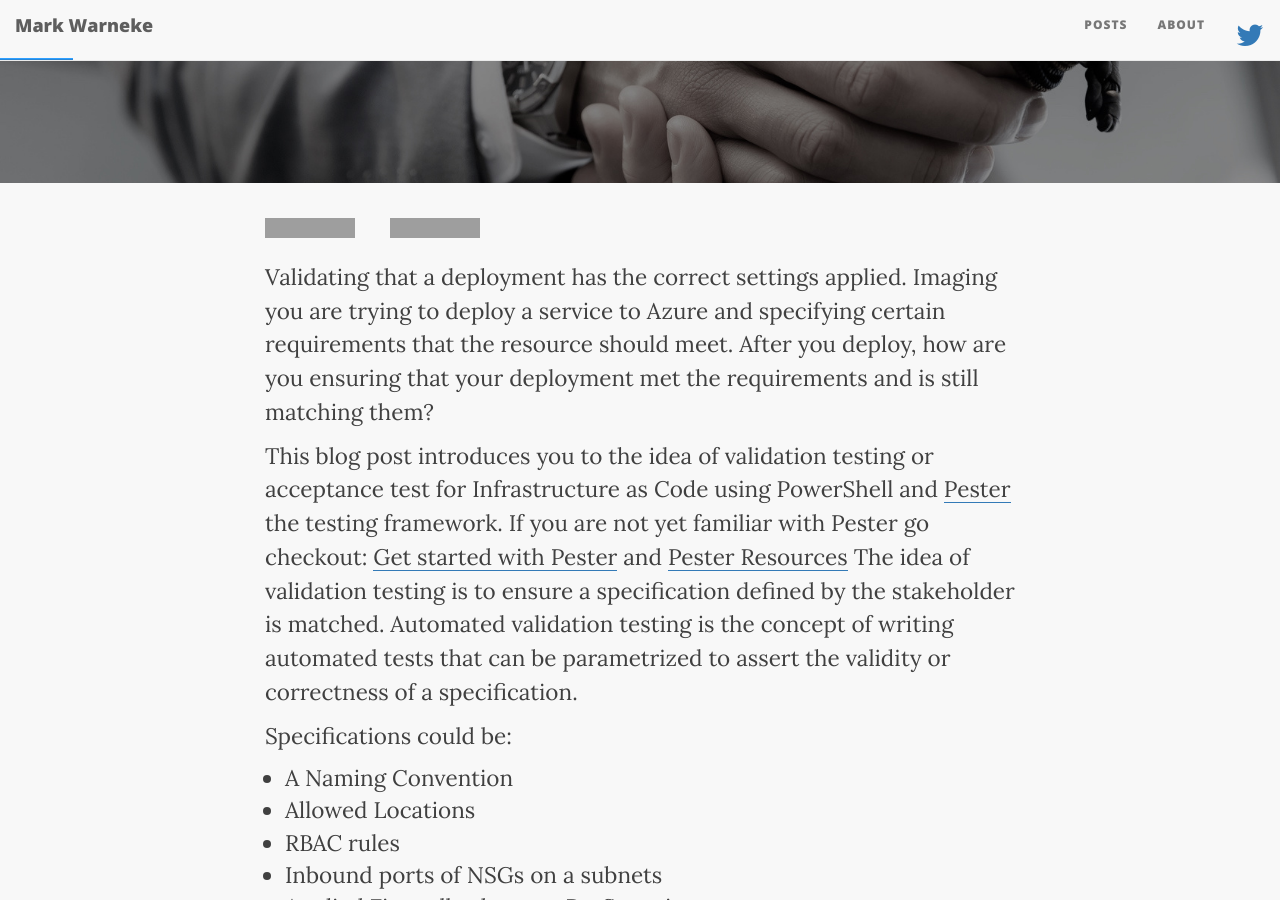
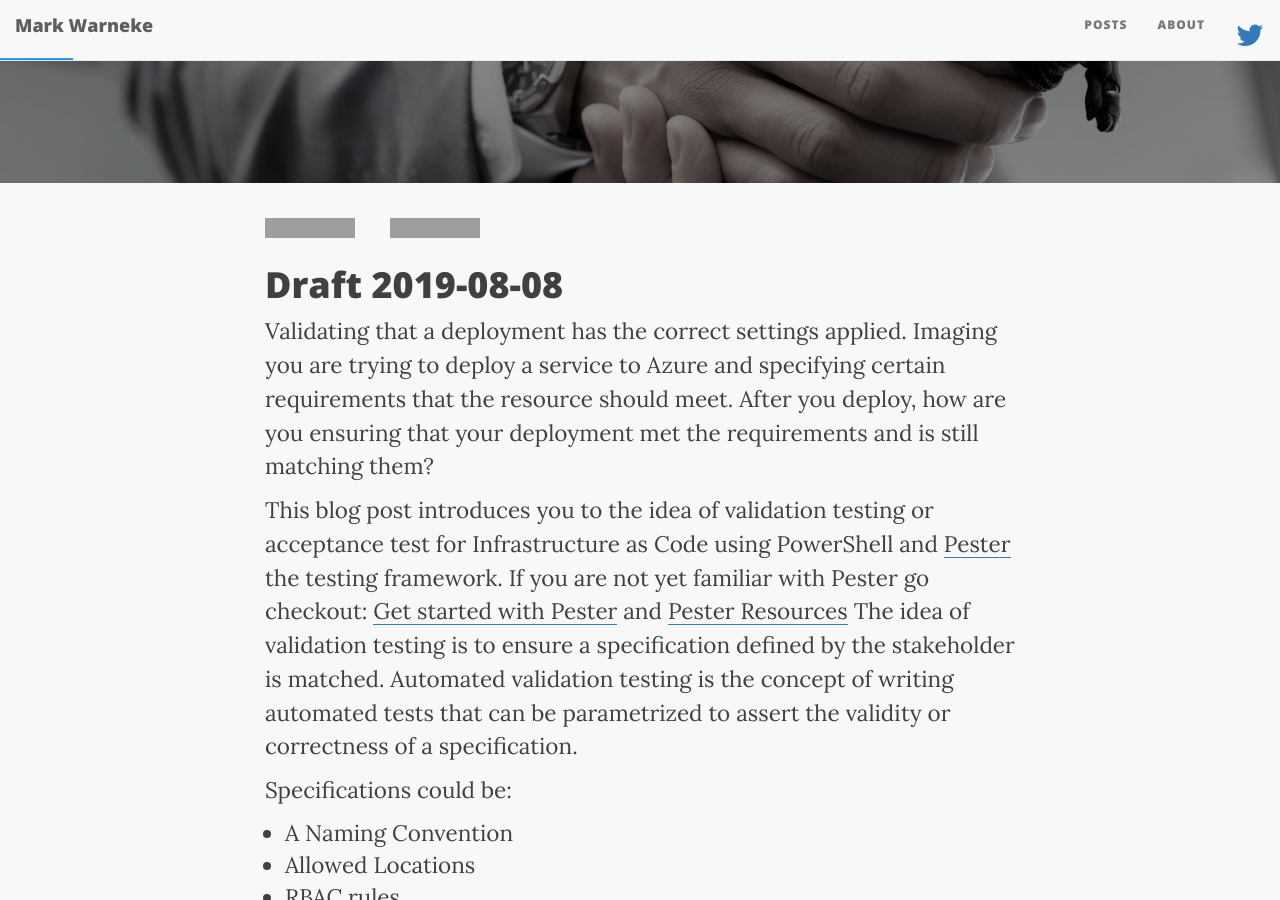
Before and after one commit to MarkWarneke/markwarneke.github.io, a Jekyll site: the page built from _posts/2019-08-08-acceptance-test-infrastructure-as-code.md, in a window 1280 px wide and 900 px high, scrolled down 345 px. Built offline with Jekyll 4.4.1, drawn with Linux system fonts in a browser that asks for light colours; nearby versions of some CDN libraries; comment, search, counter and statistics services are not loaded; grey boxes are pictures that could not be loaded.

Commit message:
adds draft

```diff
--- a/_posts/2019-08-08-acceptance-test-infrastructure-as-code.md
+++ b/_posts/2019-08-08-acceptance-test-infrastructure-as-code.md
@@ -9,6 +9,8 @@ tags: [test, powershell, arm]
 comments: true
 published: true
 ---
+
+# Draft 2019-08-08
 
 Validating that a deployment has the correct settings applied.
 Imaging you are trying to deploy a service to Azure and specifying certain requirements that the resource should meet.
```
